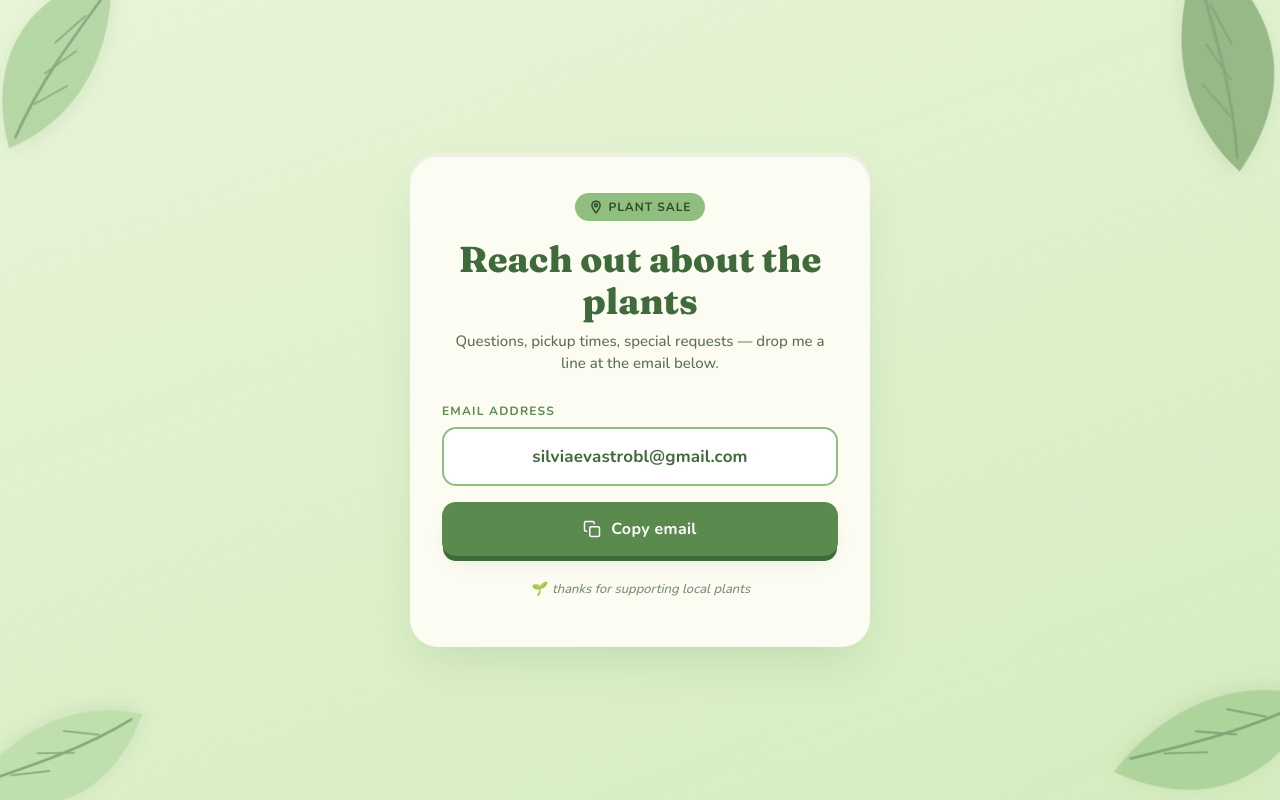
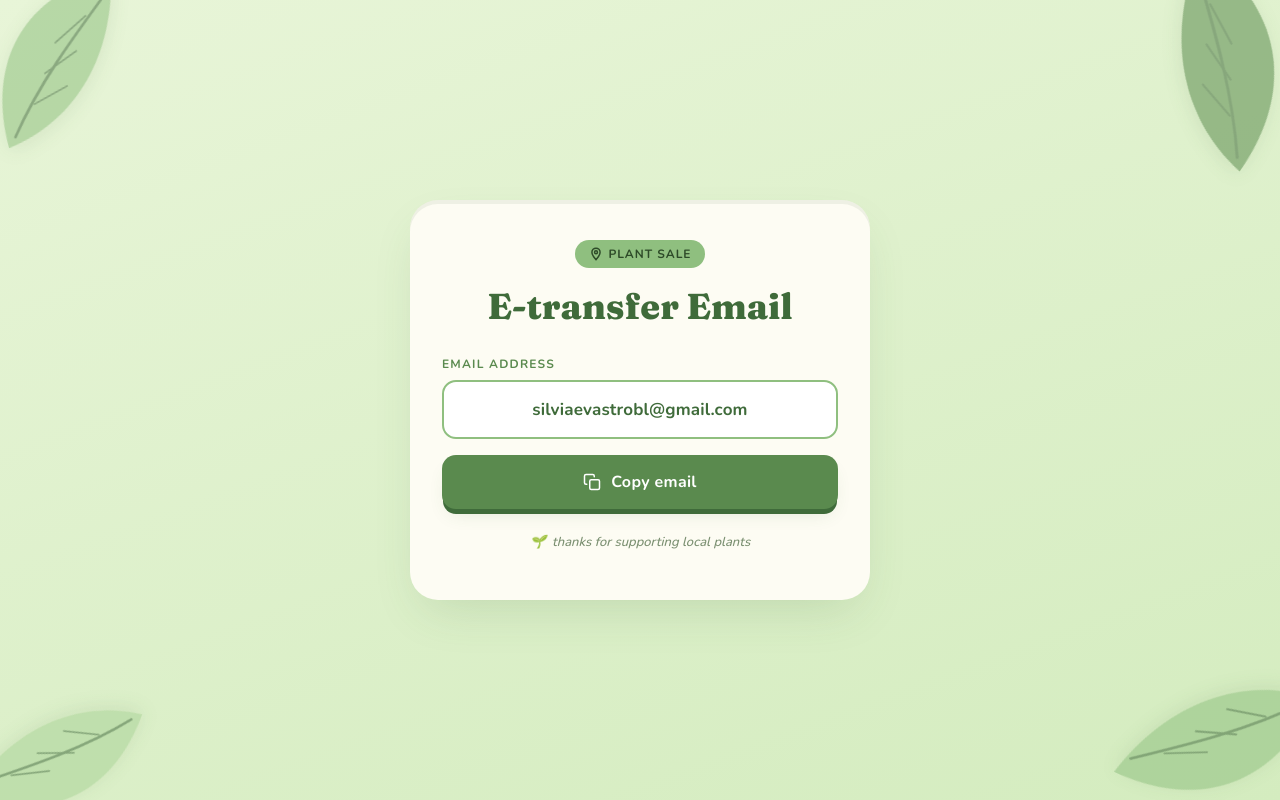
Before and after one commit to bangerzsolana/plant-sale, a plain HTML site: page index.html in a window 1280 px wide. Drawn offline with nearby package versions, Linux system fonts and the light colour scheme.

Commit message:
Change heading to E-transfer Email, remove subtitle

```diff
--- a/index.html
+++ b/index.html
@@ -94,7 +94,7 @@
     font-family: 'Fraunces', Georgia, serif;
     font-weight: 800;
     font-size: clamp(28px, 6vw, 36px);
-    margin: 0 0 8px;
+    margin: 0 0 28px;
     color: var(--leaf-dark);
     line-height: 1.15;
   }
@@ -244,8 +244,7 @@
       Plant Sale
     </span>
 
-    <h1>Reach out about the plants</h1>
-    <p class="subtitle">Questions, pickup times, special requests — drop me a line at the email below.</p>
+    <h1>E-transfer Email</h1>
 
     <label class="email-label" for="email">Email address</label>
     <input
```
